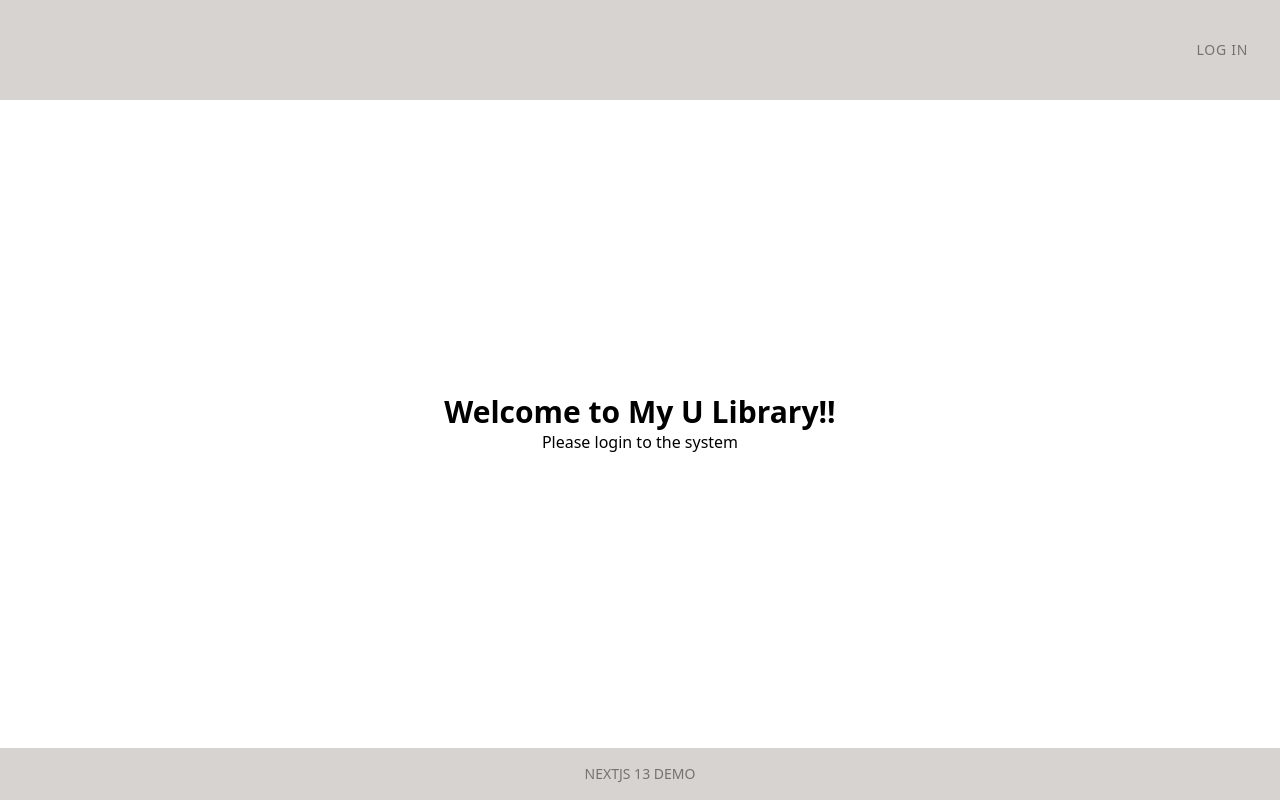
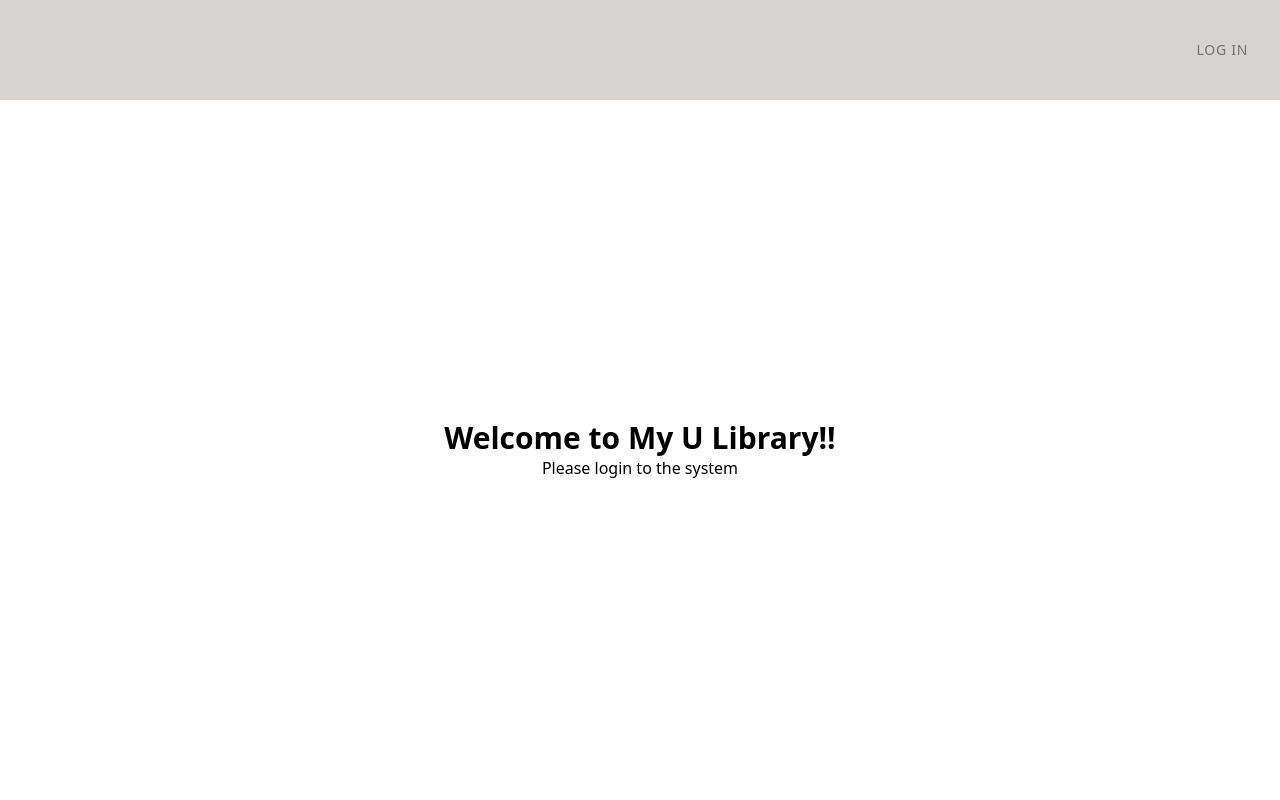
Before and after one commit to tato1114/my-u-library-nextjs, a Next.js app: page / in a window 1280 px wide. Built offline with nearby package versions, Linux system fonts and the light colour scheme; no server answers.

Commit message:
🔥 Deletes footer

```diff
--- a/app/footer.jsx
+++ /dev/null
@@ -1,13 +0,0 @@
-import React from 'react'
-
-function footer() {
-    return (
-        <footer className='z-10 bg-stone-300 py-4 text-center text-white'>
-            <div className='container'>
-                <p className='text-sm text-stone-500 uppercase'>NextJS 13 Demo</p>
-            </div>
-        </footer>
-    )
-}
-
-export default footer
--- a/app/layout.jsx
+++ b/app/layout.jsx
@@ -2,7 +2,6 @@
 
 import './globals.css'
 import { SessionProvider } from "next-auth/react"
-import Footer from './footer'
 import Header from './header'
 
 export default function RootLayout({ children, session }) {
@@ -12,7 +11,6 @@ export default function RootLayout({ children, session }) {
         <SessionProvider session={session}>
           <Header />
           {children}
-          <Footer />
         </SessionProvider>
       </body>
     </html>
```
